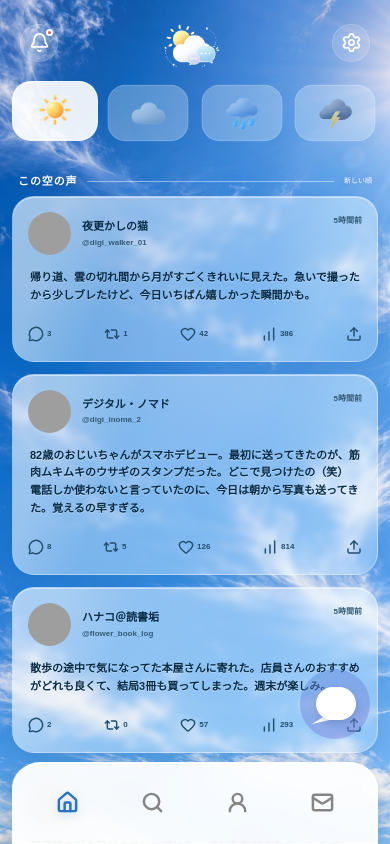
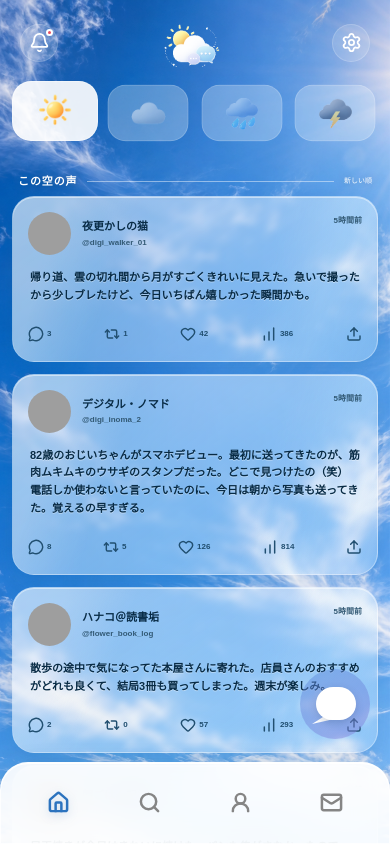
Before and after one commit to awo080558-dot/sora-social-apuri, a Next.js app: page / in a window 390 px wide. Built offline with nearby package versions, Linux system fonts and the light colour scheme; grey boxes are pictures that could not be loaded.

Commit message:
Use full width layout on every device

```diff
--- a/app/globals.css
+++ b/app/globals.css
@@ -1,7 +1,7 @@
 @import "tailwindcss";
 @import "leaflet/dist/leaflet.css";
 :root{--ink:#080808;--muted:#777;--line:#d4d4d4;--blue:#5874ff}*{box-sizing:border-box}html,body{margin:0;min-height:100%;font-family:Arial,"Hiragino Kaku Gothic ProN","Yu Gothic",sans-serif;color:var(--ink)}button,input,textarea{font:inherit}button{color:inherit}
-.sora-stage{min-height:100vh;background:#ddd;display:grid;place-items:center;padding:18px}.sora-app{width:390px;height:min(957px,calc(100vh - 36px));background:#f9f9f9;border-radius:16px;overflow:hidden;position:relative;display:flex;flex-direction:column;box-shadow:0 18px 50px #0002}
+.sora-stage{width:100%;min-height:100vh;min-height:100dvh;background:#f9f9f9;display:grid;place-items:stretch;padding:0}.sora-app{width:100%;max-width:none;height:100vh;height:100dvh;min-height:100vh;min-height:100dvh;background:#f9f9f9;border-radius:0;overflow:hidden;position:relative;display:flex;flex-direction:column;box-shadow:none}
 .sora-header{height:88px;flex:none;background:#f6f7fc;display:flex;align-items:center;justify-content:space-between;padding:18px 27px 5px}.sora-header button{border:0;background:none;padding:7px;cursor:pointer}.sora-header svg{width:25px;height:25px}.forecast-mark{font-size:31px;line-height:1;filter:saturate(.8)}
 .weather-tabs{height:57px;flex:none;display:grid;grid-template-columns:repeat(4,1fr);background:#f6f7fc;border-bottom:2px solid #ccc;box-shadow:0 2px 4px #0001}.weather-tabs button{border:0;background:none;display:grid;place-items:center;cursor:pointer;position:relative}.weather-tabs svg{width:30px;height:30px;stroke-width:2.4}.weather-tabs button.active:after{content:"";position:absolute;bottom:-2px;left:12px;right:12px;height:3px;background:#111}
 .timeline-area{flex:1;overflow-y:auto;padding:8px 7px 118px;scrollbar-width:none}.timeline-area::-webkit-scrollbar{display:none}.forecast-note{display:flex;gap:10px;align-items:center;margin:0 1px 8px;padding:9px 11px;border-radius:11px;background:#fff7d4;border:1px solid #f1dda0}.forecast-note.cloudy{background:#edf1f3;border-color:#d7dde0}.forecast-note.rainy{background:#eaf3ff;border-color:#c9def6}.forecast-note.storm{background:#eceaf3;border-color:#d5d0e4}.forecast-note>span{font-size:23px}.forecast-note strong{font-size:11px}.forecast-note p{font-size:9px;margin:3px 0 0;color:#555;line-height:1.35}
@@ -687,13 +687,22 @@
 
 /* iPhone: every screen shares one navigation geometry. Keep this final so
    older timeline-specific rules cannot move or resize the bar. */
+.sora-app>nav.main-nav,
+.sora-app:has(>.timeline-area)>nav.main-nav{
+  left:0!important;
+  right:0!important;
+  bottom:0!important;
+  width:100%!important;
+  margin:0!important;
+  border-radius:28px 28px 0 0!important;
+}
 @media (max-width:560px){
   .sora-app>nav.main-nav,
   .sora-app:has(>.timeline-area)>nav.main-nav{
     position:fixed!important;
     top:auto!important;
-    left:12px!important;
-    right:12px!important;
+    left:0!important;
+    right:0!important;
     bottom:0!important;
     width:auto!important;
     height:calc(82px + env(safe-area-inset-bottom,0px))!important;
```
